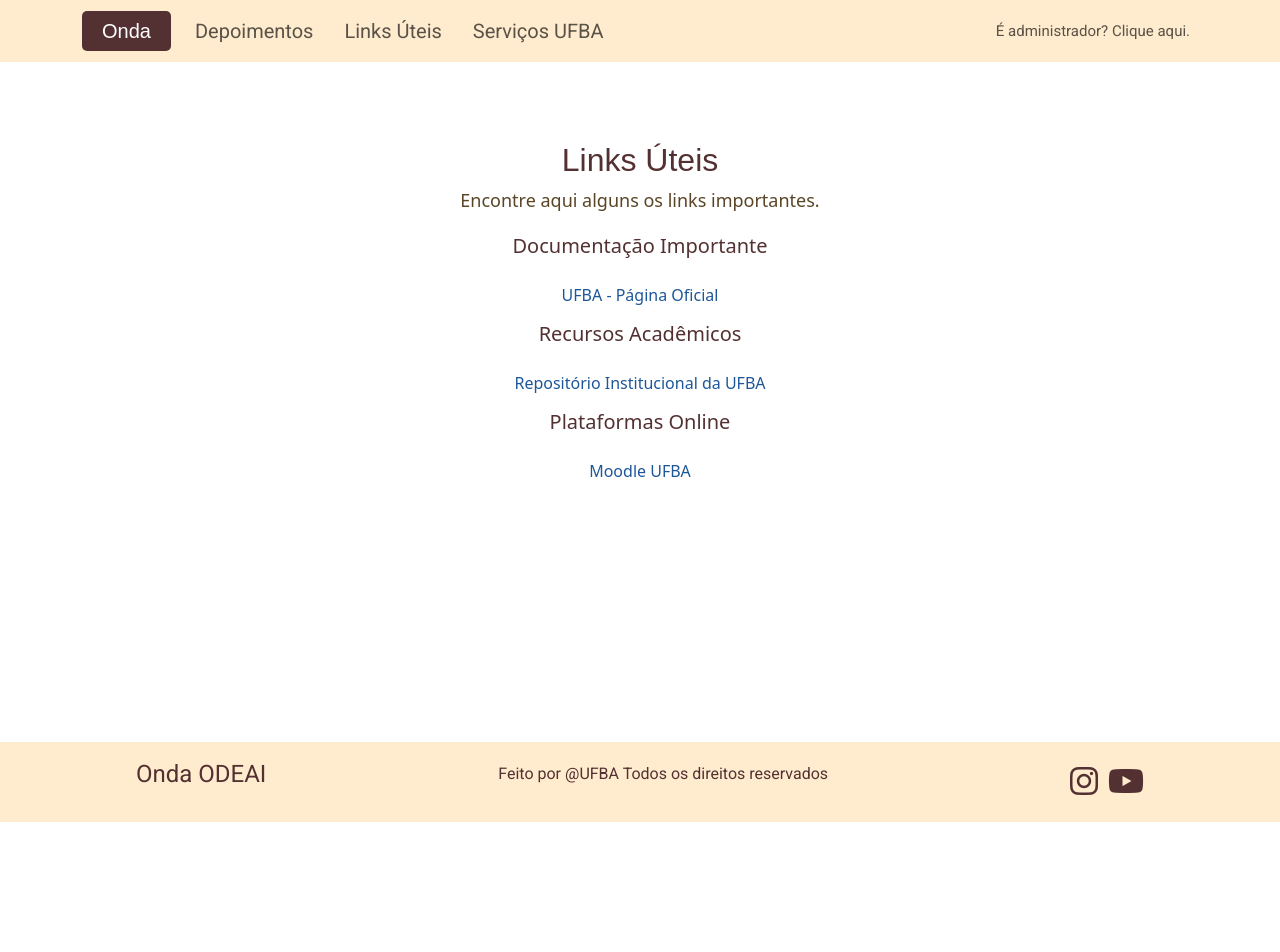
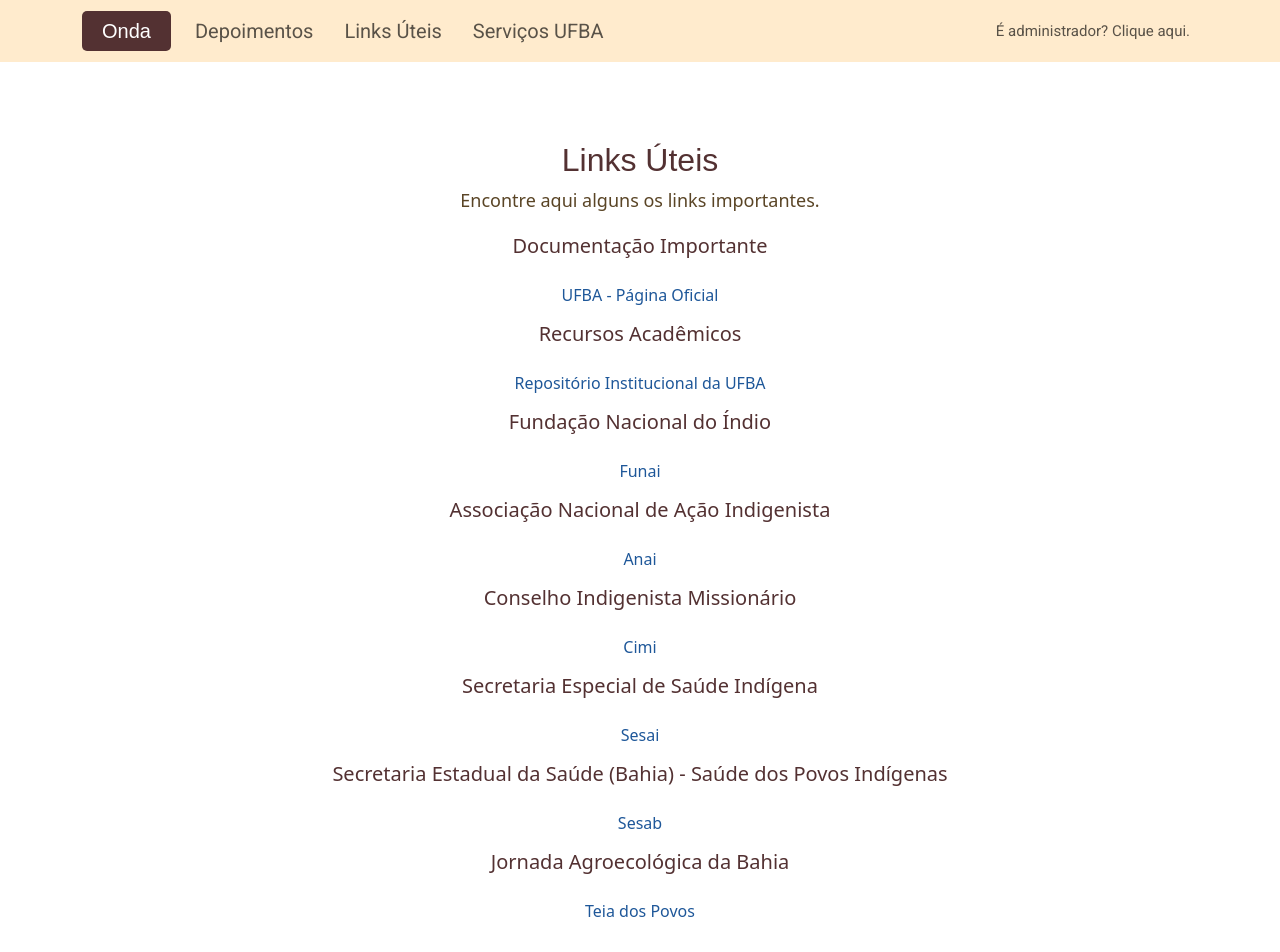
Before and after one commit to Everton-Wallace-Oliveira/ODEAI, a React (Vite) app: page /links-uteis in a window 1280 px wide. Shown: the top 952 px of the page. Before the commit the page ends 822 px from the top, so only its background shows below. Built offline with nearby package versions, Linux system fonts and the light colour scheme; a web font is replaced by a local one.

Commit message:
Novos links

```diff
--- a/src/components/linksuteis/LinksUteis.jsx
+++ b/src/components/linksuteis/LinksUteis.jsx
@@ -32,14 +32,58 @@
                   Repositório Institucional da UFBA
                 </a>
 
-              <h3>Plataformas Online</h3>
+              <h3>Fundação Nacional do Índio</h3>
                 <a
-                  href="https://moodle.ufba.br"
+                  href="http://www.funai.gov.br/"
                   target="_blank"
                   rel="noopener noreferrer"
                 >
-                  Moodle UFBA
+                  Funai
                 </a>
+              <h3>Associação Nacional de Ação Indigenista</h3>
+                <a
+                  href="http://anai.org.br/"
+                  target="_blank"
+                  rel="noopener noreferrer"
+                >
+                  Anai
+                </a>
+              <h3>Conselho Indigenista Missionário</h3>
+                <a
+                  href="https://cimi.org.br/"
+                  target="_blank"
+                  rel="noopener noreferrer"
+                >
+                  Cimi
+                </a>
+              <h3>Secretaria Especial de Saúde Indígena</h3>
+                <a
+                  href="https://www.gov.br/saude/pt-br/composicao/sesai"
+                  target="_blank"
+                  rel="noopener noreferrer"
+                >
+                  Sesai
+                </a>
+              <h3>Secretaria Estadual da Saúde (Bahia) - Saúde dos Povos Indígenas</h3>
+                <a
+                  href="https://www.saude.ba.gov.br/atencao-a-saude/saude-de-todos-nos/saude-dos-povos-indigenas/"
+                  target="_blank"
+                  rel="noopener noreferrer"
+                >
+                  Sesab
+                </a>
+              <h3> Jornada Agroecológica da Bahia</h3>
+                <a
+                href="http://teiadospovos.org/"
+                target="_blank"
+                rel='noopener noreferrer'
+                >
+                  Teia dos Povos
+                </a>
+
+
+
+
             </div>
           </div>
         </div>
```
